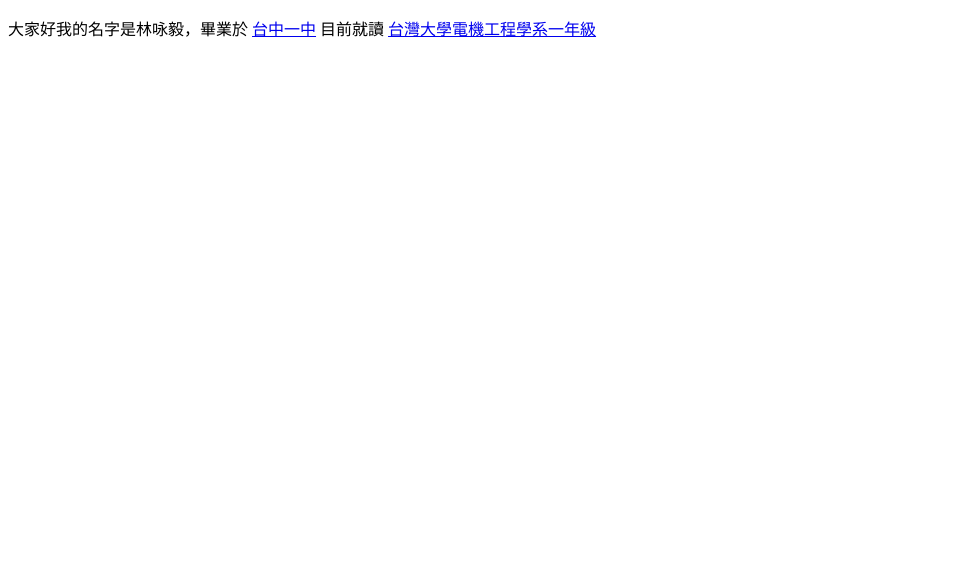
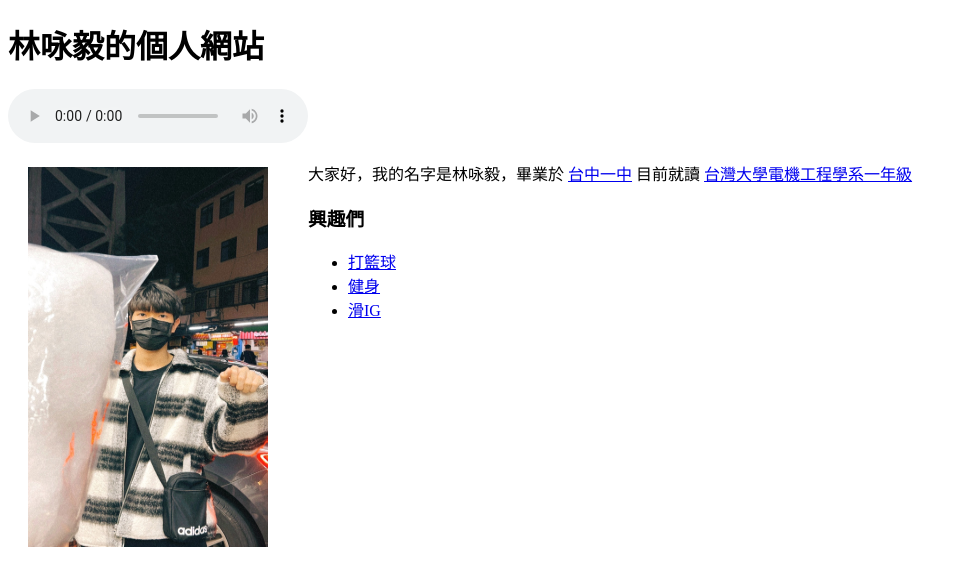
Before and after one commit to lin-1214/self_intro, a plain HTML site: page website/index.html in a window 1280 px wide. Shown: the whole page, without its empty margins (0-967 px from the left). Drawn offline with Linux system fonts and the light colour scheme.

Commit message:
add all first version.

```diff
--- a/website/index.html
+++ b/website/index.html
@@ -2,13 +2,36 @@
 <html>
   <head>
     <title>林咏毅的個人網站</title>
+    <link rel="icon" href="./src/settings.png" type="image/pin_icon" />
+    <link rel="stylesheet" href="styles.css" />
   </head>
   <body>
-    <p>
-      大家好我的名字是林咏毅，畢業於
-      <a href="https://tcfsh.tc.edu.tw/">台中一中</a>
-      目前就讀
-      <a href="https://web.ee.ntu.edu.tw/">台灣大學電機工程學系一年級</a>
-    </p>
+    <div class="title">
+      <h1 class="title">林咏毅的個人網站</h1>
+      <audio class="music" src="./src/bgm.mp3" controls></audio>
+    </div>
+    <img class="selfPic" src="./src/self_pic.jpg" width="240" height="380" />
+    <div class="outer">
+      <p>
+        大家好，我的名字是林咏毅，畢業於
+        <a href="https://tcfsh.tc.edu.tw/">台中一中</a>
+        目前就讀
+        <a href="https://web.ee.ntu.edu.tw/">台灣大學電機工程學系一年級</a>
+      </p>
+      <h3>興趣們</h3>
+      <ul>
+        <li>
+          <a href="https://www.facebook.com/profile.php?id=100016199495800">
+            打籃球
+          </a>
+        </li>
+        <li>
+          <a href="https://ntupesc.ntu.edu.tw/facilities/"> 健身 </a>
+        </li>
+        <li>
+          <a href="https://www.instagram.com/_lin.1214/"> 滑IG </a>
+        </li>
+      </ul>
+    </div>
   </body>
 </html>
--- a/website/styles.css
+++ b/website/styles.css
@@ -0,0 +1,16 @@
+div.title {
+}
+
+h1.title {
+}
+
+div.outer {
+  margin: 20px 20px 60px 60px;
+  padding-left: 240px;
+  position: fixed;
+  top: 125px;
+}
+
+img.selfPic {
+  margin: 20px;
+}
```
Also changed, not shown: website/src/self_pic.jpg (added), website/src/settings.png (added), 1 other file.
